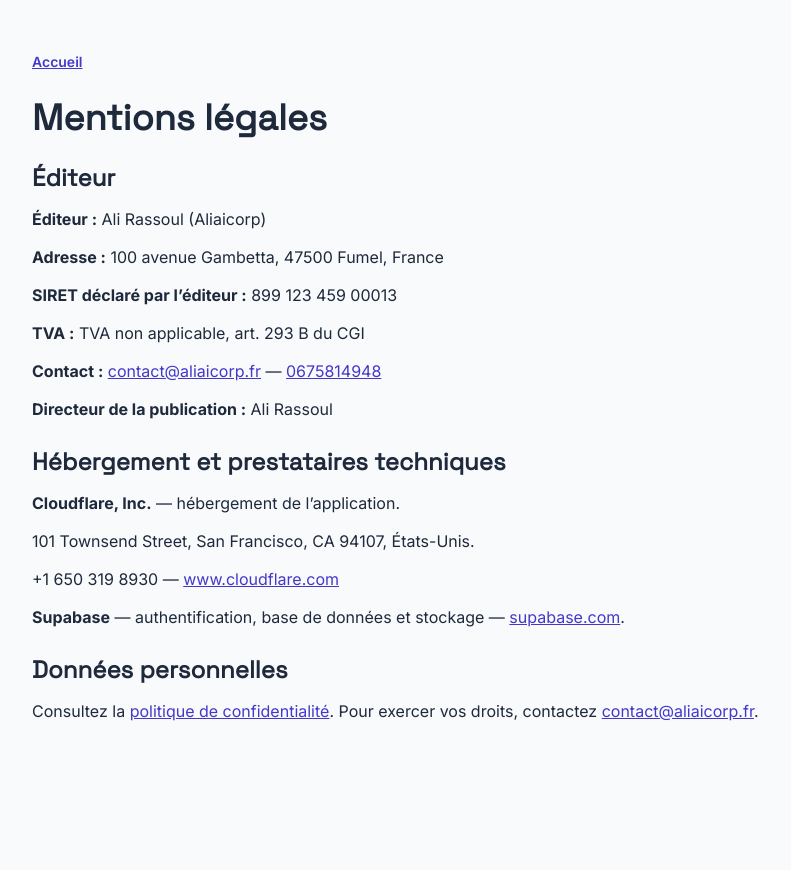
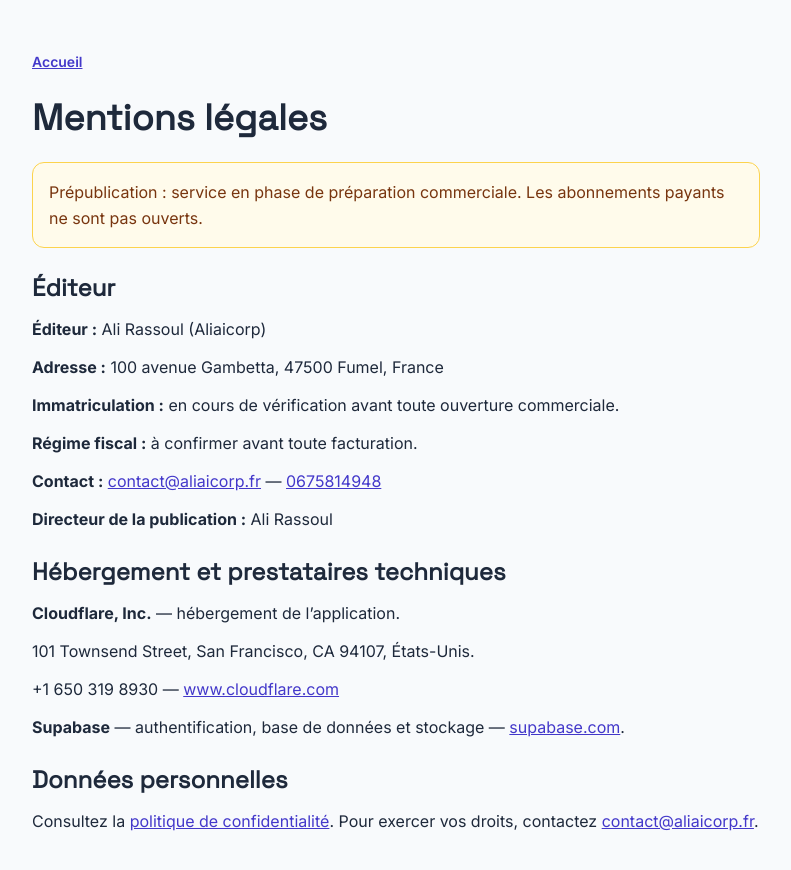
Before and after one commit to totorina47501-wq/Project3, a Next.js app: page /legal/mentions-legales in a window 1280 px wide. Shown: the top 870 px of the page, without its empty margins (244-1035 px from the left). Before the commit the page ends 800 px from the top, so only its background shows below. Built offline with nearby package versions, Linux system fonts and the light colour scheme; no server answers.

Commit message:
fix(legal): prelaunch identity and tax status before incorporation (#164)
Public precommercial corrections only, no Stripe/live approval or migrations.

```diff
--- a/app/legal/cgu/page.tsx
+++ b/app/legal/cgu/page.tsx
@@ -11,7 +11,7 @@ const clauses = [
   {
     "title": "1. Éditeur, portée et version",
     "body": [
-      `Le service MentionCheck (https://mentioncheck.app) est proposé par ${BRAND.legalName} (${BRAND.tradeName}), à ${BRAND.legalAddress}. SIRET : ${BRAND.siret}. Contact : ${BRAND.contactEmail}. Les autres mentions de l'éditeur figurent dans les mentions légales.`,
+      `Le service MentionCheck (https://mentioncheck.app) est préparé sous la responsabilité de ${BRAND.legalName} (${BRAND.tradeName}), à ${BRAND.legalAddress}. Contact : ${BRAND.contactEmail}. L'immatriculation professionnelle n'est pas encore confirmée et les abonnements payants ne sont pas ouverts. Les autres mentions de l'éditeur figurent dans les mentions légales.`,
       "Les présentes conditions couvrent la consultation du site, l'utilisation de la démonstration gratuite et, après activation commerciale et acceptation expresse, les abonnements mensuels Solo, Pro et Studio. En cas de vente à un consommateur, les règles impératives du Code de la consommation prévalent sur toute stipulation contraire."
     ]
   },
@@ -33,8 +33,8 @@ const clauses = [
     "title": "4. Offres, quotas et prix",
     "body": [
       "Une offre gratuite sans carte bancaire peut être proposée. Les offres payantes préparées sont Solo (9 € par mois), Pro (19 € par mois) et Studio (49 € par mois). Elles ne constituent pas une vente ouverte tant que la page Tarifs les présente comme indicatives et que les paiements Live restent désactivés.",
-      `Selon le régime de franchise en base de TVA déclaré par l'éditeur, les tarifs annoncés sont nets et aucune TVA supplémentaire n'est ajoutée au tarif mensuel affiché. Mention fiscale déclarée : ${BRAND.vatNotice}. L'applicabilité de ce régime dépend de la situation fiscale et du territoire de vente. Avant chaque commande réelle, le prix final applicable, les taxes, la périodicité, le périmètre fonctionnel, les quotas et les éventuelles limitations doivent être affichés clairement sur /tarifs et dans le récapitulatif de commande. Le dépassement des quotas peut entraîner le blocage temporaire de la fonction concernée ; aucun surcoût automatique n'est autorisé sans consentement explicite.`,
-      "Les montants annoncés sont des prix mensuels en euros nets selon la franchise en base de TVA déclarée par l'éditeur pour les opérations auxquelles elle s'applique : Solo 9 €, Pro 19 € et Studio 49 €. Aucun dépassement ne déclenche de prélèvement automatique. Une facturation à un client situé hors de France ou soumis à un régime fiscal particulier ne peut être ouverte sans analyse préalable des règles de territorialité et d'imposition applicables.",
+      "Le régime de TVA n'est pas encore confirmé. Les montants de prépublication ne valent pas facturation ; avant chaque commande réelle, le prix final, les taxes applicables, la périodicité, les services et quotas disponibles doivent être affichés clairement sur la page Tarifs et dans le récapitulatif de commande. Aucun dépassement de quotas ne déclenche un surcoût automatique sans consentement explicite.",
+      "Les prix indicatifs mensuels sont Solo 9 €, Pro 19 € et Studio 49 € ; ils seront confirmés avec la fiscalité et l'identité du vendeur avant le lancement. Aucun dépassement ne déclenche de prélèvement automatique. Une facturation à un client situé hors de France ou soumis à un régime fiscal particulier ne peut être ouverte sans analyse préalable des règles de territorialité et d'imposition applicables.",
       "Le récapitulatif avant paiement doit identifier clairement l'offre choisie, le prix total exigible, la facturation mensuelle, la reconduction automatique, les services et quotas effectivement disponibles et les modalités de résiliation. Les fonctionnalités IA ne peuvent être vendues comme disponibles si leur exploitation en production est suspendue."
     ]
   },
--- a/app/legal/confidentialite/page.tsx
+++ b/app/legal/confidentialite/page.tsx
@@ -11,7 +11,7 @@ const sections = [
   {
     "title": "Responsable du traitement et contact",
     "body": [
-      `Le responsable du traitement est ${BRAND.legalName} (${BRAND.tradeName}), exploitant du service MentionCheck, domicilié ${BRAND.legalAddress}. SIRET : ${BRAND.siret}.`,
+      `Le responsable du traitement du service en prépublication est ${BRAND.legalName} (${BRAND.tradeName}), domicilié ${BRAND.legalAddress}. L'immatriculation professionnelle reste à confirmer avant ouverture commerciale.`,
       `Pour exercer vos droits ou signaler un incident relatif aux données personnelles, utilisez ${BRAND.contactEmail} ou écrivez à l'adresse indiquée ci-dessus. N'envoyez pas d'informations sensibles ou de mots de passe par e-mail.`
     ]
   },
--- a/app/legal/mentions-legales/page.tsx
+++ b/app/legal/mentions-legales/page.tsx
@@ -6,18 +6,26 @@ export const metadata: Metadata = {
   title: 'Mentions légales — MentionCheck',
   description: 'Informations sur l’éditeur et les prestataires techniques de MentionCheck.',
   alternates: { canonical: '/legal/mentions-legales' },
+  robots: { index: false, follow: false },
 };
 
 export default function MentionsLegales() {
   return <main className="mx-auto max-w-3xl space-y-6 px-5 py-12 leading-relaxed text-slate-800">
     <Link href="/" className="text-sm font-semibold text-indigo-700 underline">Accueil</Link>
     <h1 className="font-heading text-4xl font-bold">Mentions légales</h1>
+    <p role="note" className="rounded-xl border border-amber-300 bg-amber-50 p-4 text-amber-900">
+      Prépublication : service en phase de préparation commerciale. Les abonnements payants ne sont pas ouverts.
+    </p>
     <section className="space-y-3">
       <h2 className="font-heading text-2xl font-bold">Éditeur</h2>
       <p><strong>Éditeur :</strong> {BRAND.legalName} ({BRAND.tradeName})</p>
       <p><strong>Adresse :</strong> {BRAND.legalAddress}</p>
-      <p><strong>SIRET déclaré par l’éditeur :</strong> {BRAND.siret}</p>
-      <p><strong>TVA :</strong> {BRAND.vatNotice}</p>
+      {BRAND.registrationVerified
+        ? <p><strong>SIRET :</strong> {BRAND.siret}</p>
+        : <p><strong>Immatriculation :</strong> en cours de vérification avant toute ouverture commerciale.</p>}
+      {BRAND.taxRegimeVerified
+        ? <p><strong>TVA :</strong> {BRAND.vatNotice}</p>
+        : <p><strong>Régime fiscal :</strong> à confirmer avant toute facturation.</p>}
       <p><strong>Contact :</strong>{' '}
         <a href={`mailto:${BRAND.contactEmail}`} className="text-indigo-700 underline">{BRAND.contactEmail}</a>
         {' — '}<a href="tel:+33675814948" className="text-indigo-700 underline">{BRAND.contactPhone}</a>
--- a/lib/branding.ts
+++ b/lib/branding.ts
@@ -1,6 +1,10 @@
 // Source unique de l'identité publique MentionCheck.
 export const BRAND = {
-  // Informations déclarées par l'exploitant, sans vérification externe.
+  // Informations de contact déclarées par l'exploitant, sans vérification externe.
+  // Tant que la constitution et l'immatriculation ne sont pas attestées, ne pas
+  // publier de numéro d'immatriculation ou de régime de TVA comme acquis.
+  registrationVerified: false,
+  taxRegimeVerified: false,
   legalName: 'Ali Rassoul',
   tradeName: 'Aliaicorp',
   legalAddress: '100 avenue Gambetta, 47500 Fumel, France',
```
Also changed, not shown: 4 other files (tests, documents, lock files or other folders).
